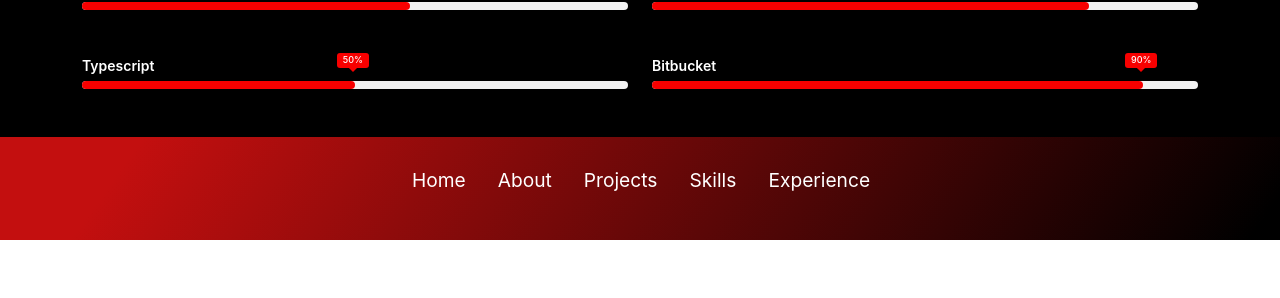
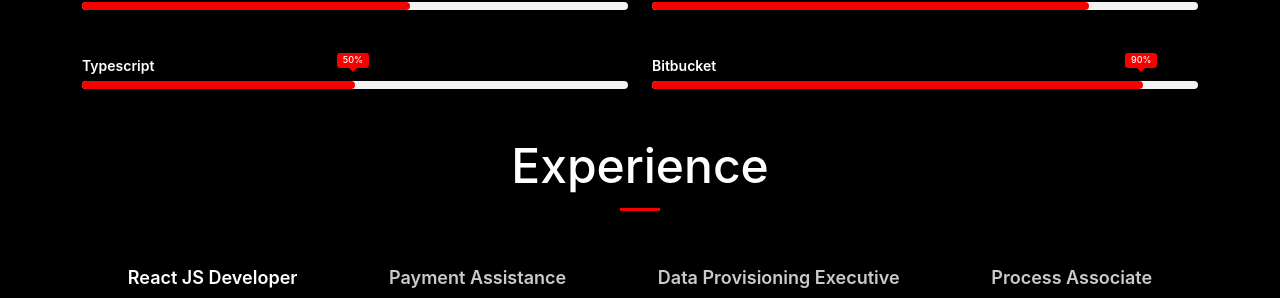
Before and after one commit to Akshayg2422/portfolio-akshay, a React (Vite) app: page /#hero in a window 1280 px wide. Shown: the part 2855-3153 px from the top of the page. Before the commit the page ends 3095 px from the top, so only its background shows below. Built offline with nearby package versions, Linux system fonts and the light colour scheme.

Commit message:
Experince component added with job description common component and changes in responsive footer

```diff
--- a/src/App.jsx
+++ b/src/App.jsx
@@ -6,6 +6,7 @@ import Footer from './Components/Footer/Footer'
 import Projects from './Components/Projects/Projects'
 import Skills from './Components/Skills/Skills'
 import { Experience } from './Components/Experience/Experience'
+import Contact from './Components/Contact/Contact'
 
 function App() {
   return (
@@ -15,7 +16,8 @@ function App() {
       <About />
       <Projects />
       <Skills />
-      {/* <Experience /> */}
+      <Experience />
+      <Contact />
       {/* <Demo /> */}
       <Footer />
     </div>
--- a/src/Components/About/About.jsx
+++ b/src/Components/About/About.jsx
@@ -32,7 +32,7 @@ const About = () => {
                             scale: 1.1,
                             x: 12
                         }}
-                    >Download Resume</motion.button>
+                    >Download CV</motion.button>
                 </div>
             </div>
         </div>
--- /dev/null
+++ b/src/Components/Contact/Contact.jsx
@@ -0,0 +1,9 @@
+import React from 'react'
+
+const Contact = () => {
+    return (
+        <div>Contact</div>
+    )
+}
+
+export default Contact
--- a/src/Components/Experience/Experience.jsx
+++ b/src/Components/Experience/Experience.jsx
@@ -5,6 +5,7 @@ import Tab1 from '../Tab1/Tab1'
 import Tab2 from '../Tab2/Tab2';
 import Tab3 from '../Tab3/Tab3';
 import Tab4 from '../Tab4/Tab4';
+import upArrow from '../../assets/Images/upArrow.png'
 
 function Experience() {
     const TABS = [
@@ -14,6 +15,20 @@ function Experience() {
         { id: "4", title: <div className="text-center pointer">Process Associate</div>, component: <Tab4 /> },
     ];
     const [selectedTab, setSelectedTab] = useState(TABS[0]);
+    const top = () => {
+        window.scrollTo(0, 0);
+    }
+
+    const style = {
+        borderRadius: '50px',
+        marginTop: '-5.3rem',
+        border: '2px solid #eee',
+        width: '60px',
+        height: '60px',
+        position: 'absolute',
+        right: 7,
+        cursor: 'pointer'
+    }
 
     return (
         <div id='experience'>
@@ -40,6 +55,7 @@ function Experience() {
                             </div>
                         </Col>
                     </Row>
+                    <img src={upArrow} style={style} onClick={top} alt='Top button' />
                 </Container>
             </section>
 
--- a/src/Components/Footer/Footer.css
+++ b/src/Components/Footer/Footer.css
@@ -2,7 +2,7 @@
     width: 100%;
     background: var(--gradient2);
     color: #eee;
-    padding: 1rem 1rem;
+    padding: 1rem;
 }
 
 .footer .container {
@@ -14,7 +14,11 @@
 .footer ul {
     display: flex;
     justify-content: center;
-    margin-right: 30px;
+    flex-wrap: wrap;
+    /* Allows the items to wrap on smaller screens */
+    padding: 0;
+    margin: 0;
+    list-style-type: none;
 }
 
 .footer li {
@@ -23,6 +27,8 @@
 
 .footer li a {
     color: #fff;
+    text-decoration: none;
+    /* Ensure links have no underline */
 }
 
 .footer li a:hover {
@@ -38,3 +44,18 @@
 .line {
     margin-bottom: 1rem;
 }
+
+/* Media query for small screens */
+@media (max-width: 768px) {
+    .footer ul {
+        flex-direction: row;
+        /* Ensure items remain in a row */
+        justify-content: space-between;
+        /* Spread items out evenly */
+    }
+
+    .footer li {
+        padding: 0.5rem;
+        text-align: center;
+    }
+}
```
Also changed, not shown: src/Components/Contact/Contact.css (added), src/assets/Images/upArrow.png (added).
